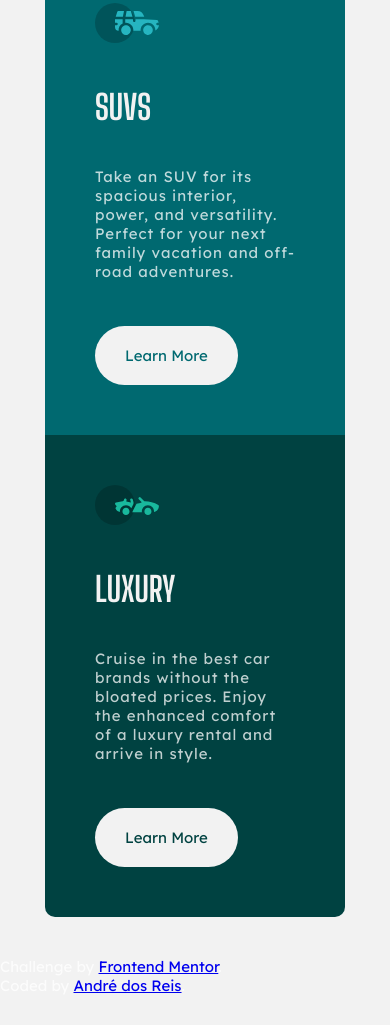
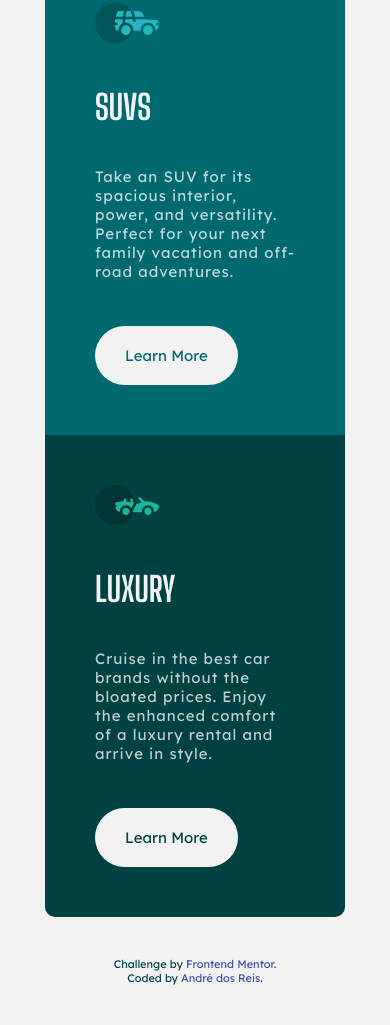
Before and after one commit to andrebdosreis/3-column-preview-card-component-main, a plain HTML site: page index.html in a window 390 px wide. Shown: the part 569-1594 px from the top of the page. Before the commit the page ends 1564 px from the top, so only its background shows below. Drawn offline with Linux system fonts and the light colour scheme.

Commit message:
Add files via upload

```diff
--- a/index.html
+++ b/index.html
@@ -54,11 +54,12 @@
         </div>
       </div>
     </div>
-    <footer>
-      Challenge by <a href="https://www.frontendmentor.io?ref=challenge" target="_blank">Frontend Mentor</a>. <br>
-      Coded by <a href="#">André dos Reis</a>.
-    </footer>
   </main>
+
+  <footer>
+    Challenge by <a href="https://www.frontendmentor.io?ref=challenge" target="_blank">Frontend Mentor</a>. <br>
+    Coded by <a href="#">André dos Reis</a>.
+  </footer>
 
 
 
--- a/style.css
+++ b/style.css
@@ -26,7 +26,7 @@ main {
     display: flex;
     width: 100%;
     padding: 0px 20px;
-    height: 100vh;
+    height: 95vh;
 }
 
 .container {
@@ -95,21 +95,19 @@ h1 {
 }
 
 
-.footer {
+footer {
     width: 100%;
     color: var(--pri-very-dark-cyan);
-    position: fixed;
-    bottom: 20px;
     font-size: 11px;
     text-align: center;
 }
 
-.footer a {
+footer a {
     text-decoration: none;
     color: hsl(228, 45%, 44%);
 }
 
-.footer a:hover {
+footer a:hover {
     font-weight: 700;
 }
 
@@ -135,12 +133,8 @@ h1 {
         padding-top: 0px;
     }
 
-    .attribution {
-        width: 100%;
-        position: static;
-        bottom: auto;
-        font-size: 11px;
-        text-align: center;
+    footer {
+        margin-bottom: 40px;
     }
 
 }
```
